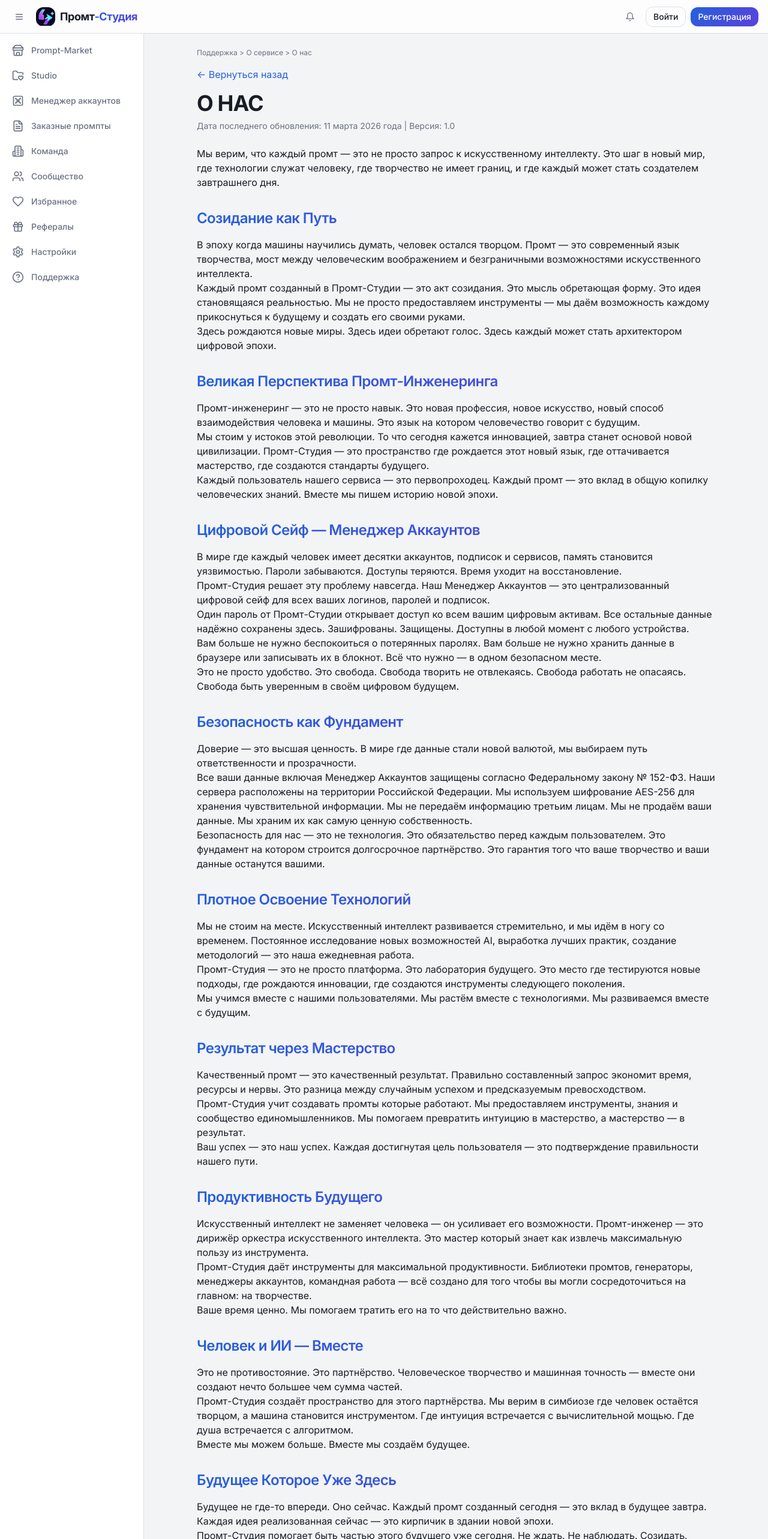
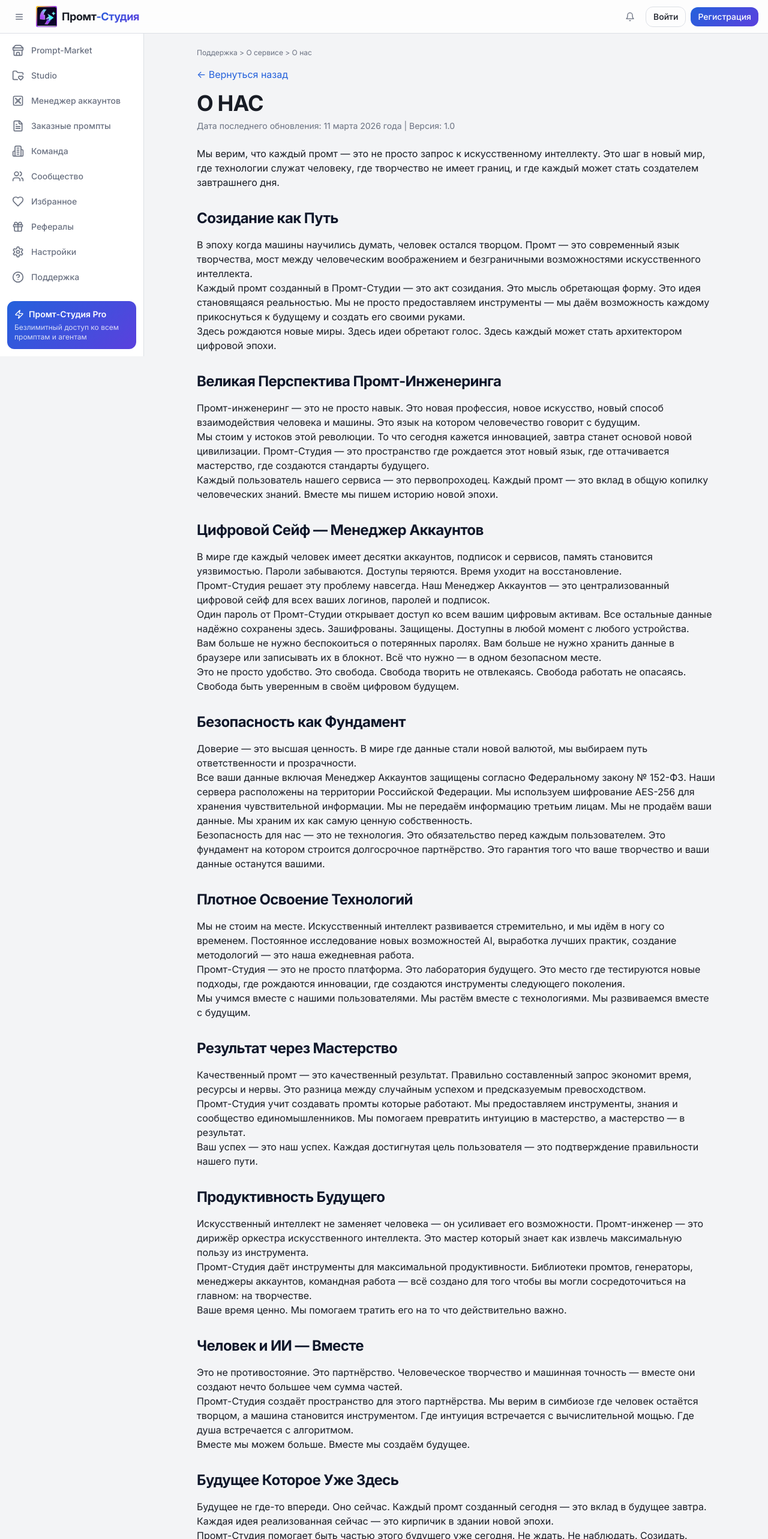
Before and after one commit to Kostya513/promptcraft-studio, a React (Vite) app: page /about in a window 1280 px wide. Shown: the top 2566 px of the page at 60% size. Built offline with nearby package versions, Linux system fonts and the light colour scheme; the HTML template or start-up script is replaced by a standard one.

Commit message:
feat: обновлены логотипы с градиентной рамкой, исправлены заголовки страниц поддержки

```diff
--- a/src/components/layout/DesktopSidebar.tsx
+++ b/src/components/layout/DesktopSidebar.tsx
@@ -25,12 +25,12 @@
 export function DesktopSidebar({ collapsed, currentPath }: DesktopSidebarProps) {
   return (
     <aside
-      className={`hidden md:flex flex-col border-r border-border bg-card transition-all duration-300 ${
+      className={`hidden md:flex flex-col h-full border-r border-border bg-card transition-all duration-300 ${
         collapsed ? "w-16" : "w-60"
       }`}
     >
       <div className="h-0" />
-      <nav className="flex-1 py-2 px-2 space-y-0.5 overflow-y-auto">
+      <nav className="py-2 px-2 space-y-0.5 overflow-y-auto">
         {navItems.map((item) => {
           const isActive = currentPath === item.path || currentPath.startsWith(item.path + "/");
           return (
--- a/src/components/layout/TopBar.tsx
+++ b/src/components/layout/TopBar.tsx
@@ -37,9 +37,7 @@
           <Menu className="h-4 w-4 text-muted-foreground" />
         </button>
         <Link to="/market" className="flex items-center gap-2">
-          <div className="h-8 w-8 rounded-lg overflow-hidden">
-            <img src="/logo.png" alt="Промт-Студия" className="h-full w-full object-contain" />
-          </div>
+          <div className="relative p-[1.5px] rounded-[3px] bg-gradient-to-br from-yellow-400 via-purple-600 via-blue-500 to-purple-800"><img src="/logo.png" alt="Промт-Студия" className="h-8 w-8 object-contain bg-white rounded-[2px]" /></div>
           <span className="text-lg font-bold tracking-tight">
             Промт<span className="text-gradient">-Студия</span>
           </span>
--- a/src/pages/About.tsx
+++ b/src/pages/About.tsx
@@ -25,19 +25,19 @@
         <p>Мы верим, что каждый промт — это не просто запрос к искусственному интеллекту. Это шаг в новый мир, где технологии служат человеку, где творчество не имеет границ, и где каждый может стать создателем завтрашнего дня.</p>
       </section>
       <section className="mb-8">
-        <h2 className="text-2xl font-semibold mb-4 text-gradient">Созидание как Путь</h2>
+        <h2 className="text-2xl font-bold mb-4 text-slate-900">Созидание как Путь</h2>
         <p>В эпоху когда машины научились думать, человек остался творцом. Промт — это современный язык творчества, мост между человеческим воображением и безграничными возможностями искусственного интеллекта.</p>
         <p>Каждый промт созданный в Промт-Студии — это акт созидания. Это мысль обретающая форму. Это идея становящаяся реальностью. Мы не просто предоставляем инструменты — мы даём возможность каждому прикоснуться к будущему и создать его своими руками.</p>
         <p>Здесь рождаются новые миры. Здесь идеи обретают голос. Здесь каждый может стать архитектором цифровой эпохи.</p>
       </section>
       <section className="mb-8">
-        <h2 className="text-2xl font-semibold mb-4 text-gradient">Великая Перспектива Промт-Инженеринга</h2>
+        <h2 className="text-2xl font-bold mb-4 text-slate-900">Великая Перспектива Промт-Инженеринга</h2>
         <p>Промт-инженеринг — это не просто навык. Это новая профессия, новое искусство, новый способ взаимодействия человека и машины. Это язык на котором человечество говорит с будущим.</p>
         <p>Мы стоим у истоков этой революции. То что сегодня кажется инновацией, завтра станет основой новой цивилизации. Промт-Студия — это пространство где рождается этот новый язык, где оттачивается мастерство, где создаются стандарты будущего.</p>
         <p>Каждый пользователь нашего сервиса — это первопроходец. Каждый промт — это вклад в общую копилку человеческих знаний. Вместе мы пишем историю новой эпохи.</p>
       </section>
       <section className="mb-8">
-        <h2 className="text-2xl font-semibold mb-4 text-gradient">Цифровой Сейф — Менеджер Аккаунтов</h2>
+        <h2 className="text-2xl font-bold mb-4 text-slate-900">Цифровой Сейф — Менеджер Аккаунтов</h2>
         <p>В мире где каждый человек имеет десятки аккаунтов, подписок и сервисов, память становится уязвимостью. Пароли забываются. Доступы теряются. Время уходит на восстановление.</p>
         <p>Промт-Студия решает эту проблему навсегда. Наш Менеджер Аккаунтов — это централизованный цифровой сейф для всех ваших логинов, паролей и подписок.</p>
         <p>Один пароль от Промт-Студии открывает доступ ко всем вашим цифровым активам. Все остальные данные надёжно сохранены здесь. Зашифрованы. Защищены. Доступны в любой момент с любого устройства.</p>
@@ -45,54 +45,54 @@
         <p>Это не просто удобство. Это свобода. Свобода творить не отвлекаясь. Свобода работать не опасаясь. Свобода быть уверенным в своём цифровом будущем.</p>
       </section>
       <section className="mb-8">
-        <h2 className="text-2xl font-semibold mb-4 text-gradient">Безопасность как Фундамент</h2>
+        <h2 className="text-2xl font-bold mb-4 text-slate-900">Безопасность как Фундамент</h2>
         <p>Доверие — это высшая ценность. В мире где данные стали новой валютой, мы выбираем путь ответственности и прозрачности.</p>
         <p>Все ваши данные включая Менеджер Аккаунтов защищены согласно Федеральному закону № 152-ФЗ. Наши сервера расположены на территории Российской Федерации. Мы используем шифрование AES-256 для хранения чувствительной информации. Мы не передаём информацию третьим лицам. Мы не продаём ваши данные. Мы храним их как самую ценную собственность.</p>
         <p>Безопасность для нас — это не технология. Это обязательство перед каждым пользователем. Это фундамент на котором строится долгосрочное партнёрство. Это гарантия того что ваше творчество и ваши данные останутся вашими.</p>
       </section>
       <section className="mb-8">
-        <h2 className="text-2xl font-semibold mb-4 text-gradient">Плотное Освоение Технологий</h2>
+        <h2 className="text-2xl font-bold mb-4 text-slate-900">Плотное Освоение Технологий</h2>
         <p>Мы не стоим на месте. Искусственный интеллект развивается стремительно, и мы идём в ногу со временем. Постоянное исследование новых возможностей AI, выработка лучших практик, создание методологий — это наша ежедневная работа.</p>
         <p>Промт-Студия — это не просто платформа. Это лаборатория будущего. Это место где тестируются новые подходы, где рождаются инновации, где создаются инструменты следующего поколения.</p>
         <p>Мы учимся вместе с нашими пользователями. Мы растём вместе с технологиями. Мы развиваемся вместе с будущим.</p>
       </section>
       <section className="mb-8">
-        <h2 className="text-2xl font-semibold mb-4 text-gradient">Результат через Мастерство</h2>
+        <h2 className="text-2xl font-bold mb-4 text-slate-900">Результат через Мастерство</h2>
         <p>Качественный промт — это качественный результат. Правильно составленный запрос экономит время, ресурсы и нервы. Это разница между случайным успехом и предсказуемым превосходством.</p>
         <p>Промт-Студия учит создавать промты которые работают. Мы предоставляем инструменты, знания и сообщество единомышленников. Мы помогаем превратить интуицию в мастерство, а мастерство — в результат.</p>
         <p>Ваш успех — это наш успех. Каждая достигнутая цель пользователя — это подтверждение правильности нашего пути.</p>
       </section>
       <section className="mb-8">
-        <h2 className="text-2xl font-semibold mb-4 text-gradient">Продуктивность Будущего</h2>
+        <h2 className="text-2xl font-bold mb-4 text-slate-900">Продуктивность Будущего</h2>
         <p>Искусственный интеллект не заменяет человека — он усиливает его возможности. Промт-инженер — это дирижёр оркестра искусственного интеллекта. Это мастер который знает как извлечь максимальную пользу из инструмента.</p>
         <p>Промт-Студия даёт инструменты для максимальной продуктивности. Библиотеки промтов, генераторы, менеджеры аккаунтов, командная работа — всё создано для того чтобы вы могли сосредоточиться на главном: на творчестве.</p>
         <p>Ваше время ценно. Мы помогаем тратить его на то что действительно важно.</p>
       </section>
       <section className="mb-8">
-        <h2 className="text-2xl font-semibold mb-4 text-gradient">Человек и ИИ — Вместе</h2>
+        <h2 className="text-2xl font-bold mb-4 text-slate-900">Человек и ИИ — Вместе</h2>
         <p>Это не противостояние. Это партнёрство. Человеческое творчество и машинная точность — вместе они создают нечто большее чем сумма частей.</p>
         <p>Промт-Студия создаёт пространство для этого партнёрства. Мы верим в симбиозе где человек остаётся творцом, а машина становится инструментом. Где интуиция встречается с вычислительной мощью. Где душа встречается с алгоритмом.</p>
         <p>Вместе мы можем больше. Вместе мы создаём будущее.</p>
       </section>
       <section className="mb-8">
-        <h2 className="text-2xl font-semibold mb-4 text-gradient">Будущее Которое Уже Здесь</h2>
+        <h2 className="text-2xl font-bold mb-4 text-slate-900">Будущее Которое Уже Здесь</h2>
         <p>Будущее не где-то впереди. Оно сейчас. Каждый промт созданный сегодня — это вклад в будущее завтра. Каждая идея реализованная сейчас — это кирпичик в здании новой эпохи.</p>
         <p>Промт-Студия помогает быть частью этого будущего уже сегодня. Не ждать. Не наблюдать. Созидать. Влиять. Творить.</p>
       </section>
       <section className="mb-8">
-        <h2 className="text-2xl font-semibold mb-4 text-gradient">Забота о Каждом</h2>
+        <h2 className="text-2xl font-bold mb-4 text-slate-900">Забота о Каждом</h2>
         <p>За каждым аккаунтом стоит человек. За каждым промтом — идея. За каждой покупкой — доверие. Мы помним об этом каждый день.</p>
         <p>Наша поддержка доступна всегда. Наши материалы помогают учиться. Наш сервис создан с вниманием к деталям. Мы растём вместе с нашими пользователями, потому что ваш успех — это наш успех.</p>
         <p>Промт-Студия — это больше чем сервис. Это сообщество. Это экосистема. Это дом для тех кто создаёт будущее.</p>
       </section>
       <section className="mb-8">
-        <h2 className="text-2xl font-semibold mb-4 text-gradient">Наследие Эпохи</h2>
+        <h2 className="text-2xl font-bold mb-4 text-slate-900">Наследие Эпохи</h2>
         <p>Промты которые создаются сегодня станут наследием для будущих поколений. Это знания которые останутся. Это опыт который будет передан. Это история которая будет рассказана.</p>
         <p>Промт-Студия сохраняет и приумножает это наследие. Мы создаём архив человеческого творчества в эпоху искусственного интеллекта. Мы сохраняем лучшее для тех кто придёт после нас.</p>
         <p>Ваш вклад важен. Ваш промт имеет значение. Ваше творчество останется.</p>
       </section>
       <section className="mb-8">
-        <h2 className="text-2xl font-semibold mb-4 text-gradient">Начните Свой Путь Сегодня</h2>
+        <h2 className="text-2xl font-bold mb-4 text-slate-900">Начните Свой Путь Сегодня</h2>
         <div className="flex gap-2">
           <Link to="/register" className="px-4 py-2 rounded-xl gradient-primary text-primary-foreground text-sm font-medium hover:opacity-90 transition-opacity">Начать Путь</Link>
           <Link to="/support" className="px-4 py-2 rounded-xl border border-primary text-primary text-sm font-medium hover:bg-primary/10 transition-colors">Связаться</Link>
--- a/src/pages/LoginPage.tsx
+++ b/src/pages/LoginPage.tsx
@@ -35,8 +35,8 @@
       <div className="min-h-screen bg-background flex items-center justify-center p-4">
         <motion.div initial={{ opacity: 0, y: 20 }} animate={{ opacity: 1, y: 0 }} className="w-full max-w-md">
           <div className="text-center mb-8">
-            <div className="inline-flex h-12 w-12 rounded-xl gradient-primary items-center justify-center mb-4">
-              <Zap className="h-6 w-6 text-primary-foreground" />
+            <div className="inline-flex items-center justify-center mb-4">
+              <div className="relative p-[1.5px] rounded-lg bg-gradient-to-br from-yellow-400 via-purple-600 via-blue-500 to-purple-800"><img src="/logo.png" alt="Промт-Студия" className="h-20 w-20 object-contain bg-white rounded-[2px]" /></div>
             </div>
             <h1 className="text-2xl font-bold mb-1">Восстановление пароля</h1>
             <p className="text-muted-foreground text-sm">Введите email для получения ссылки</p>
@@ -80,8 +80,8 @@
     <div className="min-h-screen bg-background flex items-center justify-center p-4">
       <motion.div initial={{ opacity: 0, y: 20 }} animate={{ opacity: 1, y: 0 }} className="w-full max-w-md">
         <div className="text-center mb-8">
-          <div className="inline-flex h-12 w-12 rounded-xl gradient-primary items-center justify-center mb-4">
-            <Zap className="h-6 w-6 text-primary-foreground" />
+          <div className="inline-flex items-center justify-center mb-4">
+            <div className="relative p-[1.5px] rounded-lg bg-gradient-to-br from-yellow-400 via-purple-600 via-blue-500 to-purple-800"><img src="/logo.png" alt="Промт-Студия" className="h-20 w-20 object-contain bg-white rounded-[2px]" /></div>
           </div>
           <h1 className="text-2xl font-bold mb-1">Промт-Студия</h1>
           <p className="text-muted-foreground text-sm">Цифровой сейф для ваших аккаунтов и ИИ‑инструментов</p>
--- a/src/pages/RegisterPage.tsx
+++ b/src/pages/RegisterPage.tsx
@@ -40,8 +40,8 @@
         className="w-full max-w-md"
       >
         <div className="text-center mb-8">
-          <div className="inline-flex h-12 w-12 rounded-xl gradient-primary items-center justify-center mb-4">
-            <Zap className="h-6 w-6 text-primary-foreground" />
+          <div className="inline-flex items-center justify-center mb-4">
+            <div className="relative p-[1.5px] rounded-lg bg-gradient-to-br from-yellow-400 via-purple-600 via-blue-500 to-purple-800"><img src="/logo.png" alt="Промт-Студия" className="h-20 w-20 object-contain bg-white rounded-[2px]" /></div>
           </div>
           <h1 className="text-2xl font-bold mb-1">Создать аккаунт</h1>
           <p className="text-muted-foreground text-sm">Начните управлять своими аккаунтами и ИИ‑инструментами</p>
--- a/src/pages/TermsPage.tsx
+++ b/src/pages/TermsPage.tsx
@@ -174,7 +174,7 @@
       </section>
 
       <div className="bg-card border border-border rounded-lg p-5 text-center text-sm mt-6">
-        <p className="font-semibold">© 2026 ООО «СТАРТ ТЕХНОЛОГИЧЕСКОГО ПРОГРЕССА». Все права защищены.</p>
+        <p className="font-bold">© 2026 ООО «СТАРТ ТЕХНОЛОГИЧЕСКОГО ПРОГРЕССА». Все права защищены.</p>
         <p className="mt-2 text-muted-foreground">Сервис «Промт-Студия» — продукт компании ООО «СТАРТ ТЕХНОЛОГИЧЕСКОГО ПРОГРЕССА».</p>
       </div>
 
```
Also changed, not shown: src/pages/ContactsPage.tsx (+5 -5 lines), src/pages/OfferPage.tsx (+14 -14 lines).
